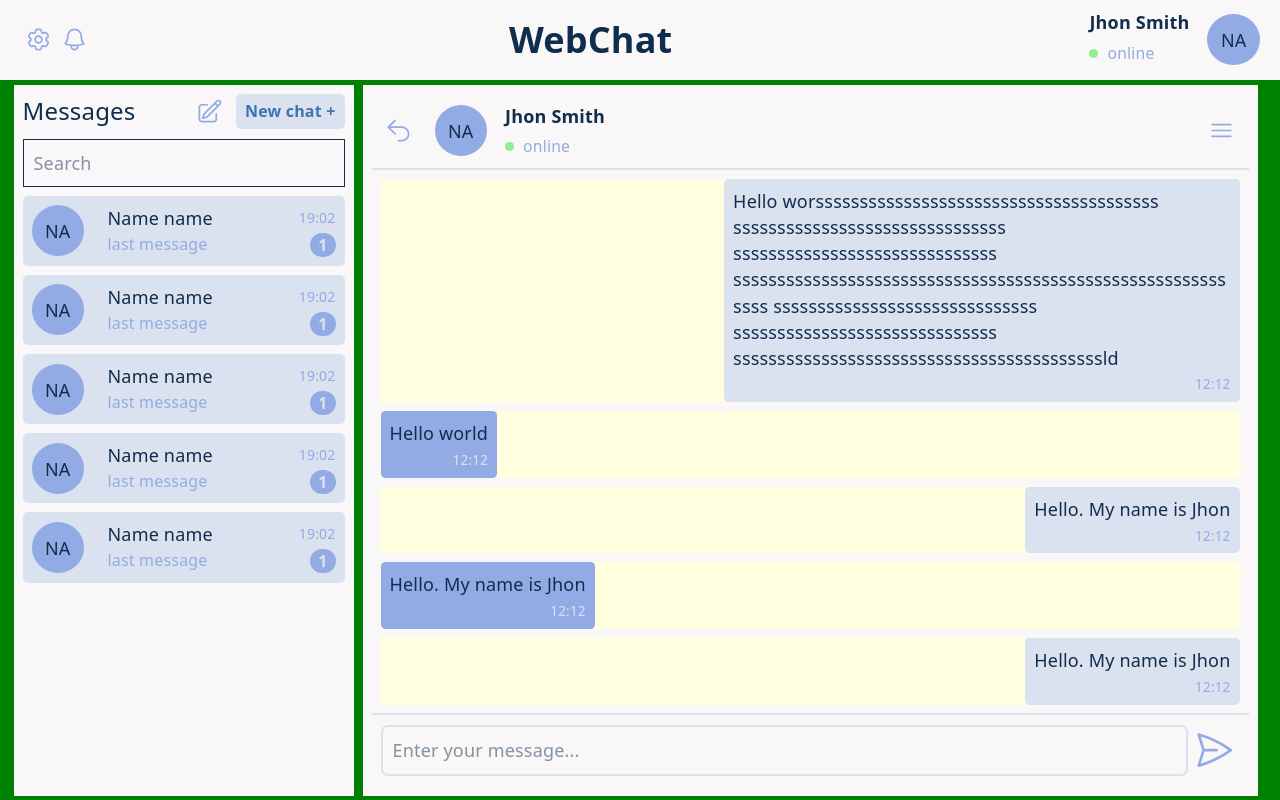
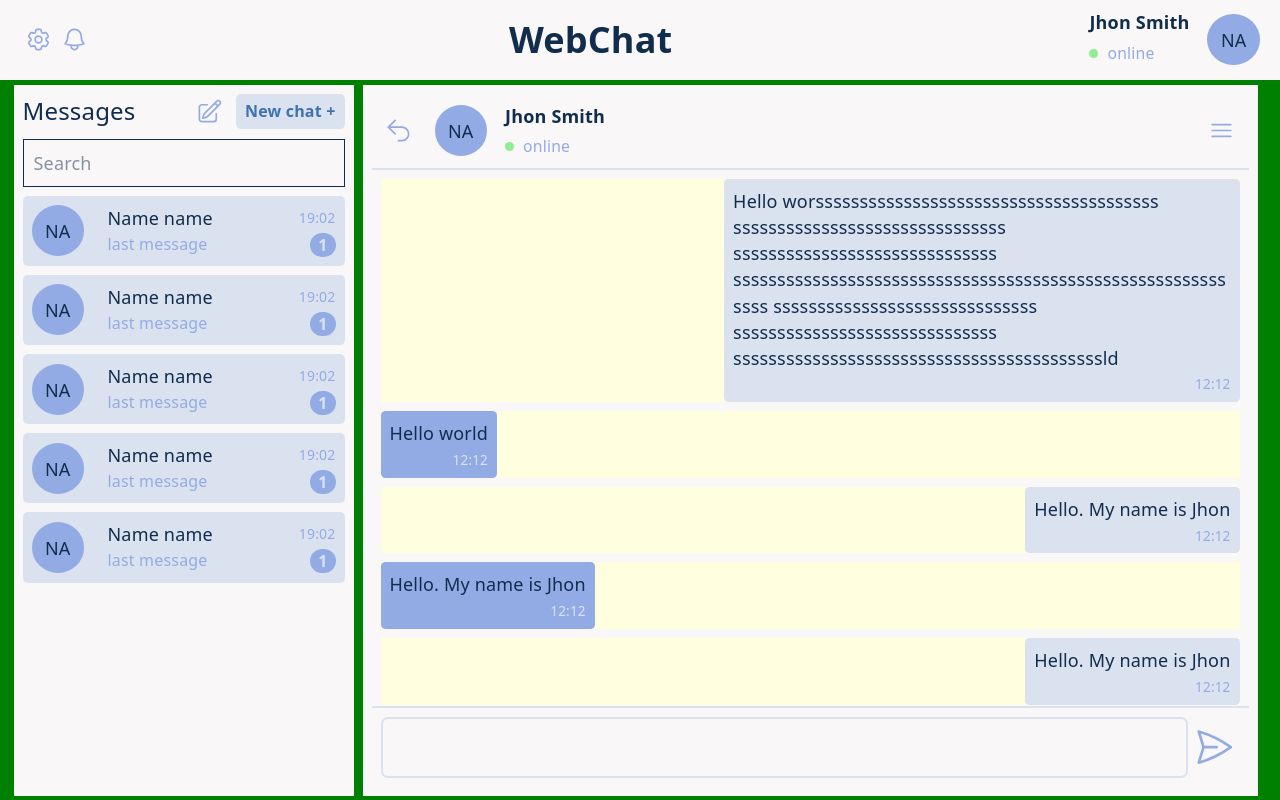
Before and after one commit to Neketobro/WebChat, a React (Vite) app in the folder WebChat/: page / in a window 1280 px wide. Built offline with nearby package versions, Linux system fonts and the light colour scheme.

Commit message:
styled textarea for chat

```diff
--- a/WebChat/src/components/UI/Input/MessageInput.tsx
+++ b/WebChat/src/components/UI/Input/MessageInput.tsx
@@ -1,10 +1,23 @@
+import { useRef } from "react";
+
 export function MessageInput() {
+  const textareaRef = useRef<HTMLTextAreaElement>(null);
+
+  const handleInput = () => {
+    const el = textareaRef.current;
+
+    if (!el) return;
+
+    el.style.height = "0px";
+    el.style.height = `${Math.min(el.scrollHeight, 160)}px`;
+  };
+
   return (
-    <div className="w-full p-[10px] border-[2px] rounded-md border-(--border)">
-      <input
-        className="w-full outline-hidden text-(--text)"
-        type="text"
-        placeholder="Enter your message..."
+    <div className="w-full p-[10px] border-[2px] rounded-md border-(--border) overflow-y-hidden">
+      <textarea
+        ref={textareaRef}
+        onInput={handleInput}
+        className="resize-none outline-none overflow-y-auto max-h-[160px] h-[30px] w-full"
       />
     </div>
   );
--- a/WebChat/src/components/chat/ChatMessage/ChatMessage.tsx
+++ b/WebChat/src/components/chat/ChatMessage/ChatMessage.tsx
@@ -2,7 +2,7 @@ type Props = {
   //   id: string;
   text: string;
   owner: "sent" | "received";
-  date ?: string;
+  date ?: string; // temporary solution
 };
 
 export function ChatMessage({ owner, text, date = "12:12" }: Props) {
```
